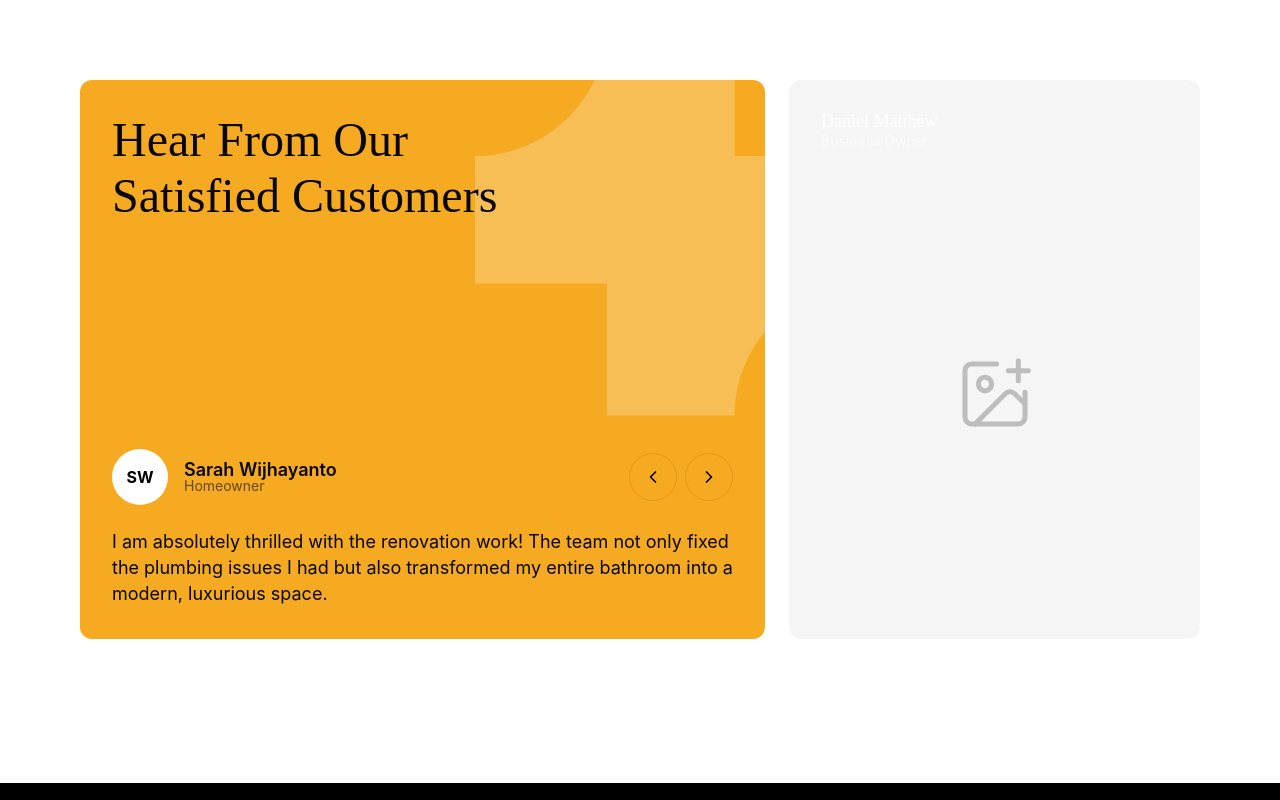
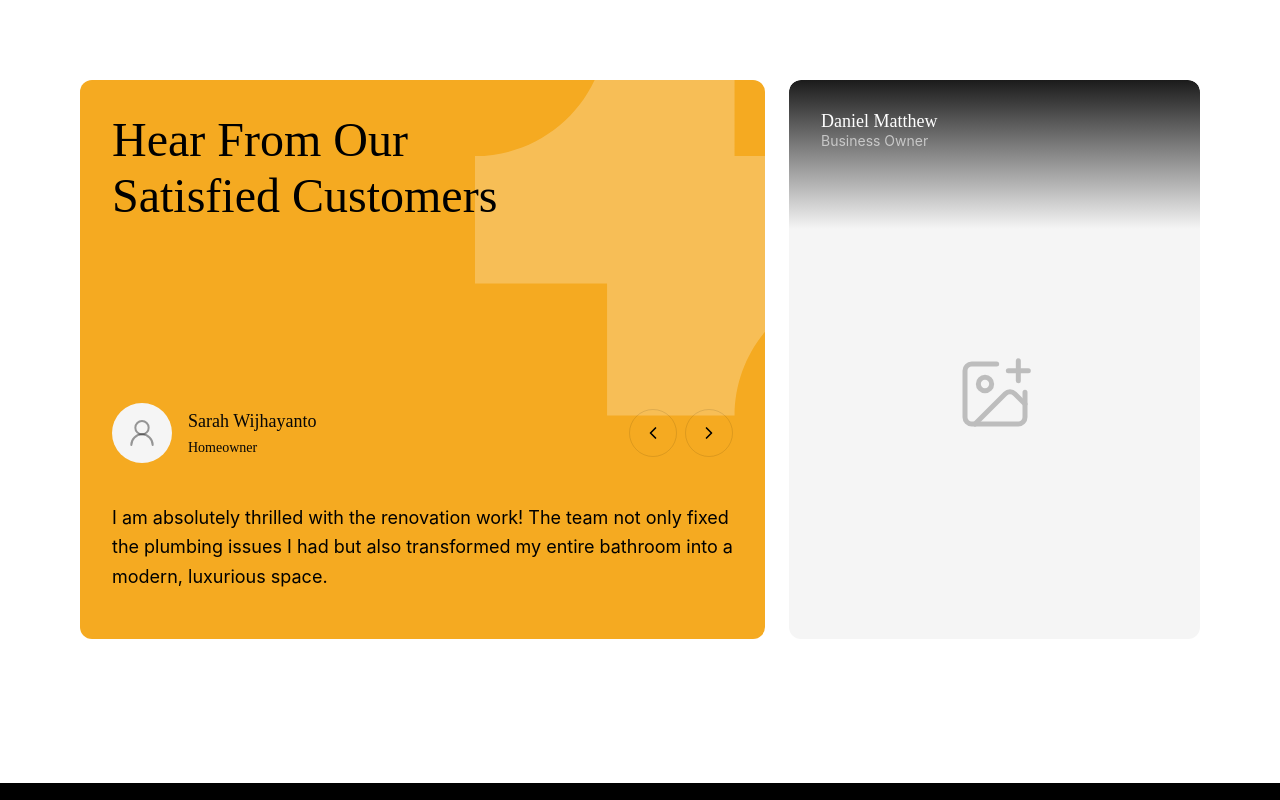
Before and after one commit to Olesia2805/Renov, a React (Vite) app: page / in a window 1280 px wide. Built offline with nearby package versions, Linux system fonts and the light colour scheme.

Commit message:
Added UserRound

```diff
--- a/src/components/layout/TestimonialsSection.tsx
+++ b/src/components/layout/TestimonialsSection.tsx
@@ -1,5 +1,5 @@
 // import { useState } from "react";
-import { ChevronLeft, ChevronRight, ImagePlus } from "lucide-react";
+import { UserRound, ChevronLeft, ChevronRight, ImagePlus } from "lucide-react";
 import crossIcon from "../../assets/logo.svg";
 // import { TESTIMONIALS } from "../../constants/testimonials";
 
@@ -7,25 +7,34 @@ const Testimonials = () => {
   return (
     <section className="bg-white w-full max-w-360 min-h-169.75 mx-auto p-20 flex flex-col justify-center">
       <div className="flex flex-col md:flex-row justify-between items-start md:items-end gap-6 mb-10 md:mb-16">
-        <div className="bg-[#F5AA21] rounded-xl p-8 w-full lg:max-w-211.25 min-h-139.75 relative isolate grid grid-rows-[auto_1fr] gap-y-25 overflow-hidden">
+        <div className="bg-[#F5AA21] rounded-xl pt-8 px-8 pb-14.5 w-full lg:max-w-211.25 min-h-139.75 relative isolate flex flex-col justify-between overflow-hidden">
           <img
             src={crossIcon}
             alt=""
             className="absolute left-[57.63%] w-[57.51%] aspect-square top-[-10%] brightness-0 invert opacity-[0.24] z-[-1] pointer-events-none"
           />
-          <h2 className="font-['Inter_Tight'] text-[48px] leading-14 font-medium text-[#070707] max-w-101.75">
+          <h2 className="font-['Inter_Tight'] text-[48px] leading-14 font-medium text-black max-w-101.75">
             Hear From Our Satisfied Customers
           </h2>
-          <div className="grid grid-cols-[1fr_auto] items-center gap-y-6 self-end">
+
+          <div className="flex items-start w-full max-w-195.25 max-h-44.5 self-stretch  flex-col justify-between gap-10 order-2 z-2">
+            <div className="flex justify-between items-center w-full">
               <div className="flex items-center gap-4">
-              <div className="w-14 h-14 rounded-full bg-white flex items-center justify-center overflow-hidden">
-                <span className="text-black font-bold">SW</span>
+                <div className="w-15 h-15 rounded-full bg-[#f5f5f5] flex items-center justify-center flex-none order-0 grow-0 overflow-hidden">
+                  <UserRound
+                    size={32}
+                    strokeWidth={1.5}
+                    className="text-[#070707]/40"
+                  />
                 </div>
-              <div className="flex flex-col">
-                <span className="font-semibold text-[18px] text-[#070707]">
+
+                <div className="flex max-h-15 py-1.25 self-stretch flex-col justify-between gap-1">
+                  <span className="font-['Inter_Tight'] text-[18px] leading-6.5 font-medium text-[#070707] w-34.75 h-[26px]flex-none order-0 self-stretch grow-0">
                     Sarah Wijhayanto
                   </span>
-                <span className="text-[14px] text-[#070707]/60">Homeowner</span>
+                  <span className="font-['Inter_Tight'] text-[14px] leading-5 font-normal text-[#070707] w-34.75 h-[20px]flex-none order-1 self-stretch grow-0">
+                    Homeowner
+                  </span>
                 </div>
               </div>
 
@@ -37,7 +46,9 @@ const Testimonials = () => {
                   <ChevronRight size={20} />
                 </button>
               </div>
-            <p className="col-span-2 text-[18px] leading-6.5 text-[#070707] max-w-195.25">
+            </div>
+
+            <p className="text-[18px] leading-relaxed text-black max-w-full">
               I am absolutely thrilled with the renovation work! The team not
               only fixed the plumbing issues I had but also transformed my
               entire bathroom into a modern, luxurious space.
@@ -46,8 +57,7 @@ const Testimonials = () => {
         </div>
 
         <div className="bg-[#f5f5f5] rounded-xl flex flex-col w-full lg:max-w-102.75 min-h-139.75 relative overflow-hidden">
-          <div className="absolute top-0 left-0 w-full h-48 bg-[linear-gradient(180deg,#1B1B1B_0%,rgba(27,27,27,0)_77.63%)]rounded-[12px] z-0 pointer-events-none" />
-          {/* Контент блоку (Daniel Matthew) */}
+          <div className="absolute top-0 left-0 w-full h-48 bg-[linear-gradient(180deg,#1B1B1B_0%,rgba(27,27,27,0)_77.63%)] rounded-xl z-0 pointer-events-none" />
           <div className="relative z-10 p-8 flex flex-col gap-1">
             <h3 className="font-['Inter_Tight'] font-medium text-[18px] text-white">
               Daniel Matthew
```
Lines whose indentation alone changed are shown as unchanged.
